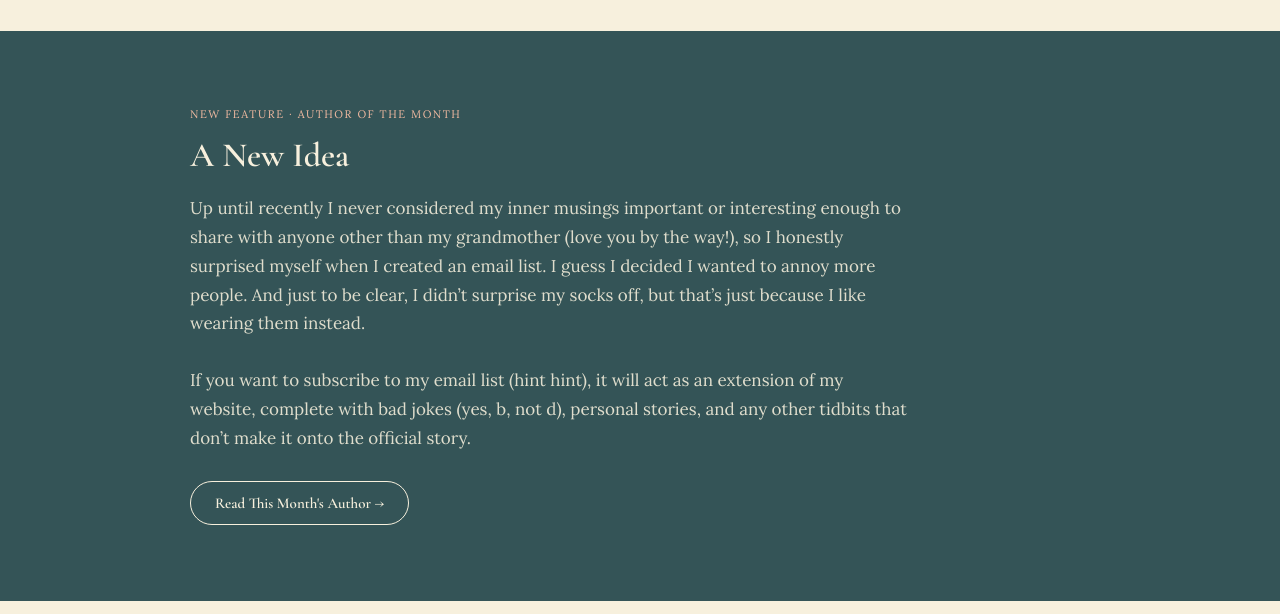
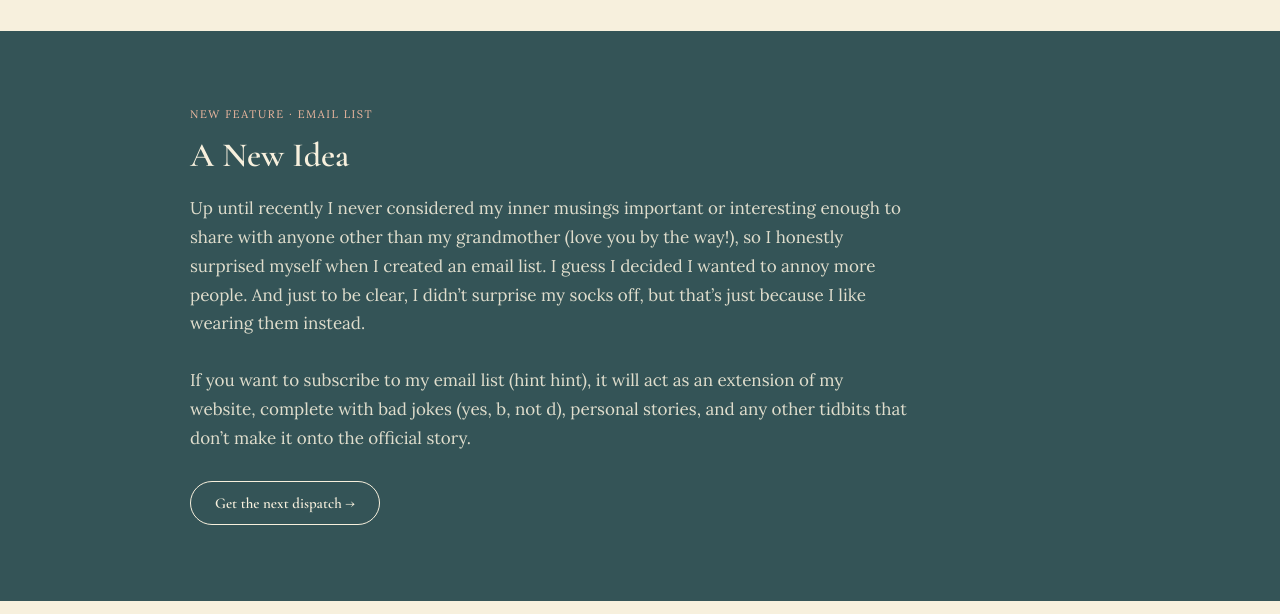
Before and after one commit to emilierezendes-sudo/The-Redgum-Report, a Jekyll site: the page built from index.html, in a window 1280 px wide and 900 px high, scrolled down 856 px. Shown: the part 153-767 px from the top of the window. Built offline with Jekyll 4.4.1, drawn with Linux system fonts in a browser that asks for light colours.

Commit message:
Update index.html

```diff
--- a/index.html
+++ b/index.html
@@ -47,9 +47,9 @@ cards:
     href: index.html#about
 
 # The teal band (its heading and paragraph are in _includes/feature-callout.md)
-callout_eyebrow: New Feature · Author of the Month
-callout_button: Read This Month's Author →
-callout_button_href: book-review.html
+callout_eyebrow: New Feature · Email List
+callout_button: Get the next dispatch →
+callout_button_href: _config.yml
 
 # The About section (wording in _includes/about.md)
 about_portrait: about-portrait.webp
```
